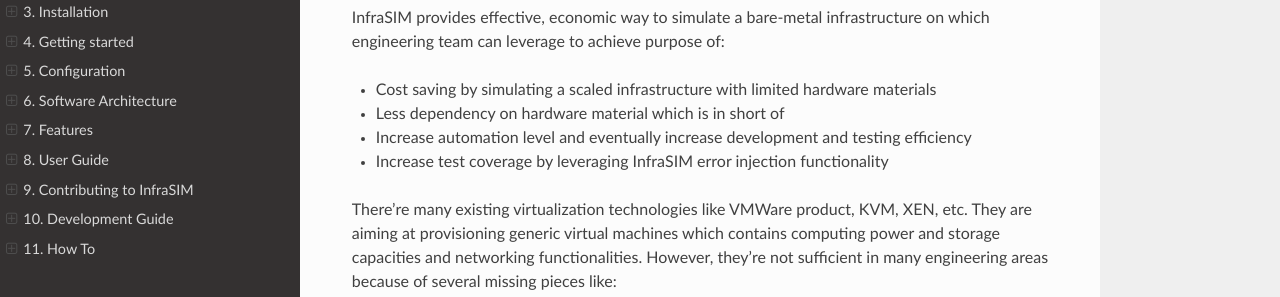
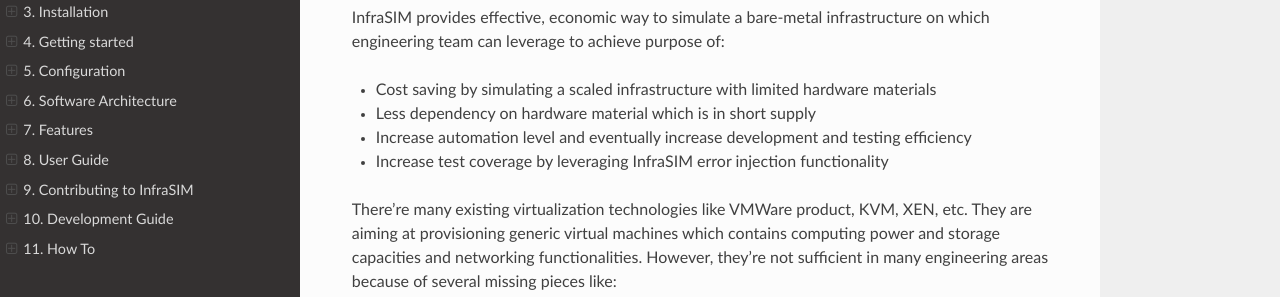
Before and after one commit to InfraSIM/docs, a Sphinx documentation site: the page built from docs/why_infrasim.rst, in a window 1280 px wide and 900 px high. Shown: the part 225-522 px from the top of the window. Built offline with Sphinx 7.4.7 and the Read the Docs theme 2.0.0, drawn with Linux system fonts in a browser that asks for light colours.

Commit message:
finish sentence

```diff
--- a/docs/why_infrasim.rst
+++ b/docs/why_infrasim.rst
@@ -4,7 +4,7 @@
 InfraSIM provides effective, economic way to simulate a bare-metal infrastructure on which engineering team can leverage to achieve purpose of:
 
 * Cost saving by simulating a scaled infrastructure with limited hardware materials
-* Less dependency on hardware material which is in short of
+* Less dependency on hardware material which is in short supply
 * Increase automation level and eventually increase development and testing efficiency
 * Increase test coverage by leveraging InfraSIM error injection functionality
 
```
